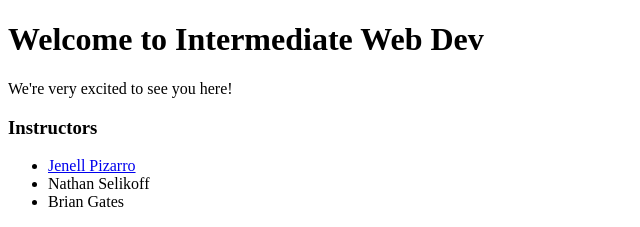
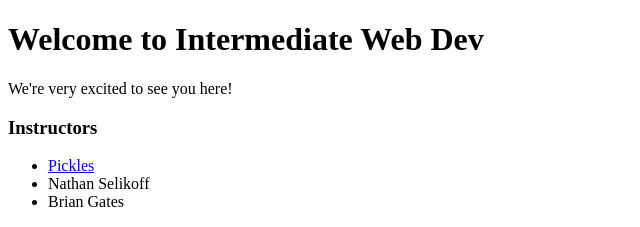
Before and after one commit to nellarro/int-web-dev, a plain HTML site: page index.html in a window 1280 px wide. Shown: the top 227 px of the page, 0-640 px from the left. Drawn offline with Linux system fonts and the light colour scheme.

Commit message:
changed to pickles

```diff
--- a/index.html
+++ b/index.html
@@ -16,7 +16,7 @@
       <h3>Instructors</h3>
       <ul>
         <li>
-          <a href="instructors/jenell.html">Jenell Pizarro</a>
+          <a href="instructors/jenell.html">Pickles</a>
         </li>
         <li>Nathan Selikoff</li>
         <li>Brian Gates</li>
```
